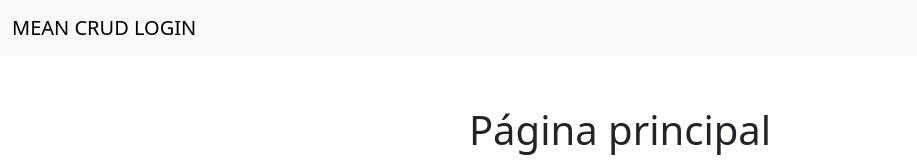
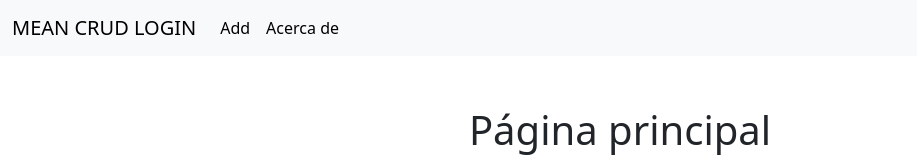
Before and after one commit to JosePater/CM-Technical-test-Frontend, an Angular app: page /index in a window 1280 px wide. Shown: the top 160 px of the page, without its empty margins (0-917 px from the left). Built offline with nearby package versions, Linux system fonts and the light colour scheme.

Commit message:
feat(nav - page 404): added page not found

```diff
--- a/src/app/app-routing.module.ts
+++ b/src/app/app-routing.module.ts
@@ -5,6 +5,7 @@ import { AddComponent } from './Components/add/add.component';
 import { UpdateComponent } from './Components/update/update.component';
 import { UsersComponent } from './Components/users/users.component';
 import { LoginComponent } from './Components/login/login.component';
+import { NotFoundComponent } from './pages/not-found/not-found.component';
 
 // Asignación de rutas
 const routes: Routes = [
@@ -13,7 +14,8 @@ const routes: Routes = [
   { path: 'users/all', component: UsersComponent},
   { path:'add', component: AddComponent },
   { path:'update/:id', component: UpdateComponent },
-  { path: 'login', component: LoginComponent }
+  { path: 'login', component: LoginComponent },
+  { path: '**', component: NotFoundComponent },
 ];
 
 @NgModule({
--- a/src/app/app.component.html
+++ b/src/app/app.component.html
@@ -12,13 +12,16 @@
     >
       <span class="navbar-toggler-icon"></span>
     </button>
-    <!-- <div class="collapse navbar-collapse" id="navbarNav">
+    <div class="collapse navbar-collapse" id="navbarNav">
       <ul class="navbar-nav">
         <li class="nav-item">
           <a class="nav-link active" aria-current="page" routerLink="/add">Add</a>
         </li>
+        <li class="nav-item">
+          <a class="nav-link active" aria-current="page" routerLink="/about">Acerca de</a>
+        </li>
       </ul>
-    </div> -->
+    </div>
   </div>
 </nav>
 
--- a/src/app/app.module.ts
+++ b/src/app/app.module.ts
@@ -11,6 +11,7 @@ import { HttpClientModule } from '@angular/common/http'; // Importar cliente htt
 import { FormsModule } from '@angular/forms';
 import { UsersComponent } from './Components/users/users.component';
 import { LoginComponent } from './Components/login/login.component';
+import { NotFoundComponent } from './pages/not-found/not-found.component';
 
 @NgModule({
   declarations: [
@@ -19,7 +20,8 @@ import { LoginComponent } from './Components/login/login.component';
     AddComponent,
     UpdateComponent,
     UsersComponent,
-    LoginComponent
+    LoginComponent,
+    NotFoundComponent
   ],
   imports: [
     BrowserModule,
--- /dev/null
+++ b/src/app/pages/not-found/not-found.component.html
@@ -0,0 +1 @@
+<h1>Página no encontrada</h1>
```
Also changed, not shown: src/app/pages/not-found/not-found.component.ts (added, +10 -0 lines), src/app/pages/not-found/not-found.component.css (added).
